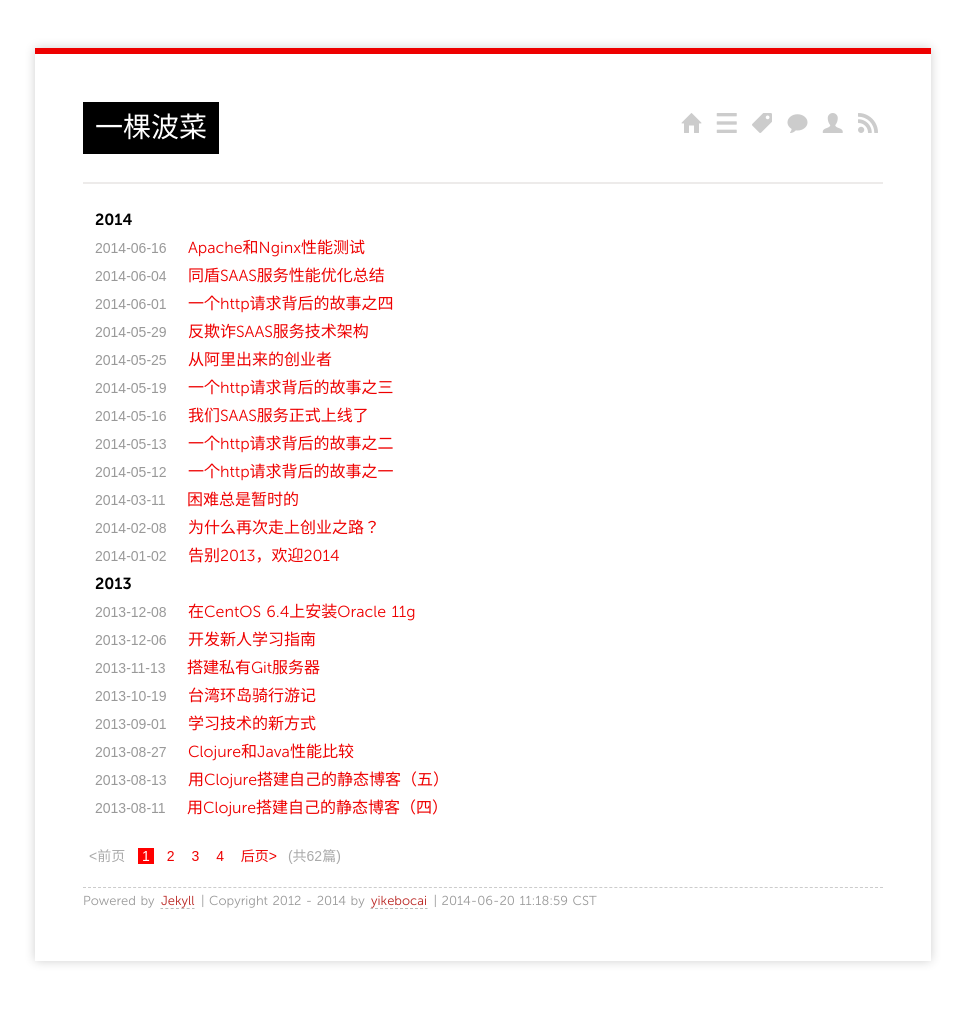
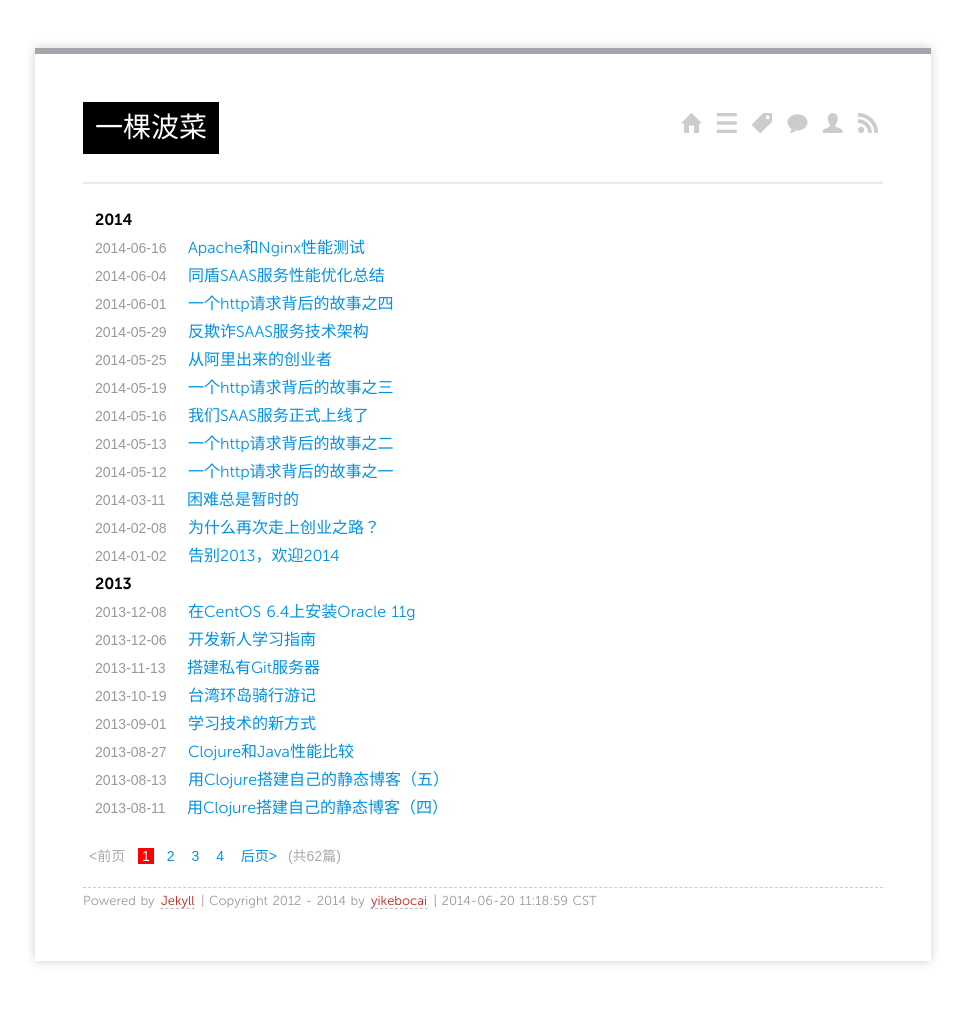
Before and after one commit to yikebocai/yikebocai.github.io, a Jekyll site: the page built from index.html, in a window 1280 px wide. Shown: the whole page, without its empty margins (157-1122 px from the left). Built offline with Jekyll 4.4.1, drawn with Linux system fonts in a browser that asks for light colours; Markdown is read by kramdown in place of the engine named in the settings; the list of posts is cut into pages by our own code.

Commit message:
change font color

```diff
--- a/media/css/screen.css
+++ b/media/css/screen.css
@@ -94,7 +94,7 @@ body>div {
     -moz-box-shadow: 0 0 10px 0 #cfcfcf;
     -webkit-box-shadow: 0 0 10px 0 #cfcfcf;
     box-shadow: 0 0 10px 0 #cfcfcf;
-    border-top: 6px solid #EE0000;
+    border-top: 6px solid #A4A4AA;
 }
 h1 {
     font-size: 28px;
@@ -177,11 +177,11 @@ hr {
     margin: 0 0 22px 0;
 }
 a {
-    color: #EE0000;
+    color: #0092e0;
     text-decoration: none;
 }
 a:visited {
-    color: #B22222;
+    color: #0092E0;
 }
 a.ss-icon {
 	font-size: 20px;
```
